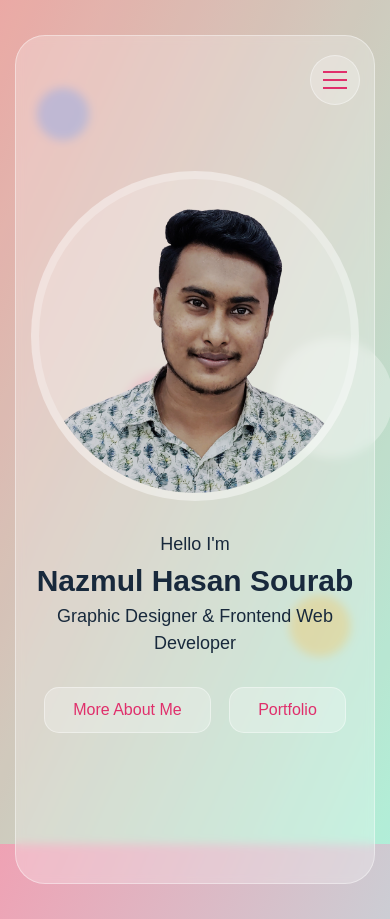
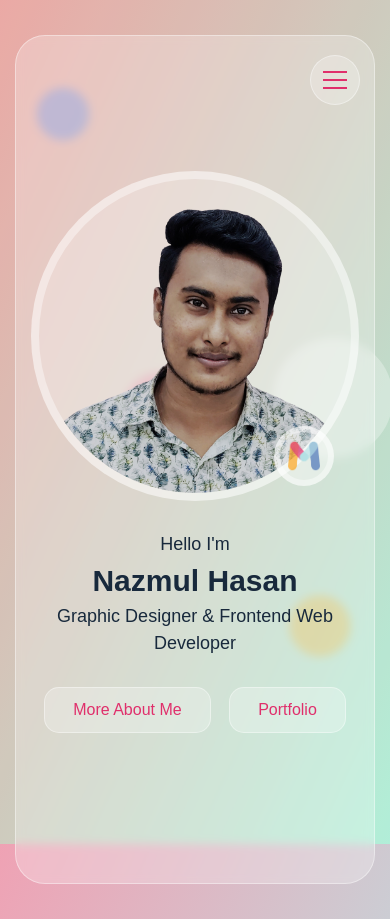
Before and after one commit to mdnhs/mdnhs-fortfolio, a plain HTML site: page index.html in a window 390 px wide. Drawn offline with Linux system fonts and the light colour scheme.

Commit message:
badge  added

```diff
--- a/css/style.css
+++ b/css/style.css
@@ -1,6 +1,6 @@
 /* Variables */
 :root {
-    --main-color: #e02f6bFF;
+    --main-color: #e02f6b;
     --blue: #2979FF;
     --blue-dark: #18293c;
     --orange: #ffa500;
@@ -579,7 +579,23 @@ button {
     max-width: 360px;
     background-color: var(--white-alpha-25);
     border-radius: 50%;
-    border: 8px solid var(--white-alpha-25);
+    border: 8px solid var(--white-alpha-40);
+}
+
+.image-box1 {
+    max-width: 60px;
+    background-color: var(--white-alpha-40);
+    border-radius: 50%;
+    border: 6px solid var(--white-alpha-40);
+    z-index: 1;
+    position: absolute;
+    padding: 8px;
+    left: 50%;
+    top: 75%;
+}
+
+.home-img{
+   position: relative;
 }
 
 .home-img,
@@ -952,7 +968,8 @@ button {
 }
 
 /* Responsive */
-@media(max-width: 991px) {
+
+@media(max-width: 1024px) {
     .container{
         padding: 0;
     }
@@ -970,6 +987,10 @@ button {
         display: flex;
         align-items: center;
         justify-content: center;
+    }
+
+    .image-box1{
+        left: 62%;
     }
 
     .home-img .img-box{
@@ -1015,6 +1036,10 @@ button {
         padding: 0;
     }
 
+    .image-box1 {
+        left: 62%;
+    }
+
 }
 
 @media (max-width: 575px) {
@@ -1035,4 +1060,14 @@ button {
     .pp-header h3{
         font-size: 20px;
     }
+
+    .image-box1 {
+        left: 72%;
+    }
 }
+
+@media (max-width: 360px){
+    .image-box1 {
+        left: 68%;
+    }
+}
--- a/index.html
+++ b/index.html
@@ -6,7 +6,7 @@
     <meta name="viewport" content="width=device-width, initial-scale=1" />
     <link rel="stylesheet" href="css/font-awesome.css" />
     <link rel="stylesheet" href="css/style.css" />
-    <link rel="shortcut icon" href="img/fav.jpg" type="image/x-icon">
+    <link rel="shortcut icon" href="img/fav.png" type="image/x-icon">
   </head>
 
   <body>
@@ -67,7 +67,7 @@
           <div class="row align-item-center">
             <div class="home-text">
               <p>Hello I'm</p>
-              <h1>Nazmul Hasan Sourab</h1>
+              <h1>Nazmul Hasan</h1>
               <h2>Graphic Designer & Frontend Web Developer</h2>
               <a href="#about" class="btn link-item">More About Me</a>
               <a href="#portfolio" class="btn link-item">Portfolio</a>
@@ -76,7 +76,12 @@
               <div class="image-box">
                 <img src="img/srb.png" alt="Portfolio-Image" />
               </div>
+
+              <div class="image-box1">
+                <img src="img/fav.png" alt="Portfolio-Image" />
+              </div>
             </div>
+
           </div>
         </div>
       </section>
```
Also changed, not shown: img/fav.jpg (deleted), img/fav.png (added).
